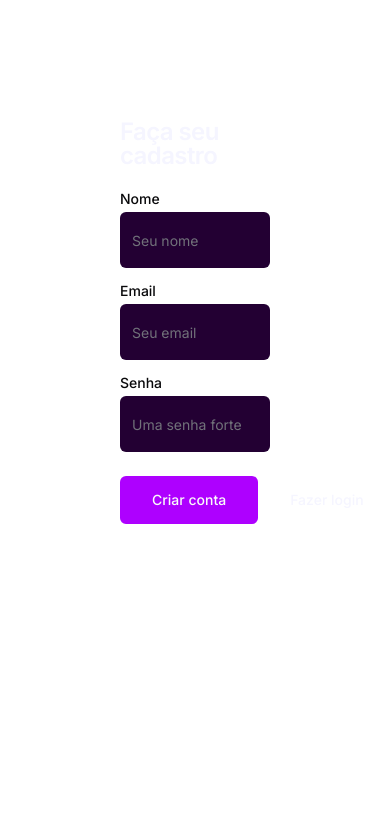
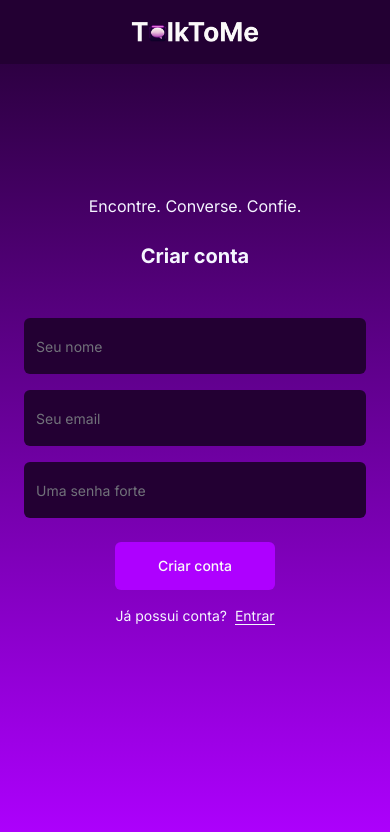
Before and after one commit to brunavarela/TalkToMe, a Next.js app in the folder talk-to-me-project/: page /pages/sign-up in a window 390 px wide. Shown: the top 832 px of the page. Built offline with nearby package versions, Linux system fonts and the light colour scheme.

Commit message:
chore: create sign up page responsiveness

```diff
--- a/talk-to-me-project/src/app/pages/sign-up/page.tsx
+++ b/talk-to-me-project/src/app/pages/sign-up/page.tsx
@@ -1,9 +1,26 @@
 import SignUpForm from "@/modules/auth/components/signup-form";
+import primaryLogo from "../../assets/primary-logo.png";
+import Link from "next/link";
 
 export default function SignUpPage() {
   return (
-    <main className="flex min-h-screen flex-col items-center p-24">
-      <SignUpForm/>
-    </main>
+    <div className="flex flex-col min-h-screen bg-gradient-to-b from-background to-foreground">
+      <nav className="w-full justify-center p-4 absolute flex bg-background z-10">
+        <Link href="/">
+          <img
+            src={primaryLogo.src}
+            className="w-32 lg:w-44"
+            alt="Primary Logo"
+          />
+        </Link>
+      </nav>
+      <main className="flex-grow flex flex-col justify-center items-center md:mt-20">
+        <div className="flex flex-col text-center space-y-6 text-primary mb-12">
+          <span className="md:text-xl">Encontre. Converse. Confie.</span>
+          <h1 className="font-bold text-xl md:text-2xl">Criar conta</h1>
+        </div>
+        <SignUpForm/>
+      </main>
+    </div>
   );
 }
--- a/talk-to-me-project/src/modules/auth/components/signin-form.tsx
+++ b/talk-to-me-project/src/modules/auth/components/signin-form.tsx
@@ -33,7 +33,7 @@ export default function SignInForm() {
         </CardContent>
         <CardFooter className="flex flex-col">
           <Button type="submit">Entrar</Button>
-          <div className="text-primary text-sm mt-4 w-64">
+          <div className="text-primary text-sm mt-4 w-64 text-center">
             <span>
               Ainda não possui conta?
               <Link
--- a/talk-to-me-project/src/modules/auth/components/signup-form.tsx
+++ b/talk-to-me-project/src/modules/auth/components/signup-form.tsx
@@ -14,22 +14,16 @@ import AuthActions from "../actions/auth-actions";
 export default function SignUpForm() {
   return (
     <Card>
-      <CardHeader>
-        <CardTitle>Faça seu cadastro</CardTitle>
-      </CardHeader>
       <form action={AuthActions.createAccount}>
         <CardContent>
           <div className="grid w-full items-center gap-4">
             <div className="flex flex-col space-y-1.5">
-              <Label htmlFor="name">Nome</Label>
               <Input id="name" name="name" placeholder="Seu nome" required />
             </div>
             <div className="flex flex-col space-y-1.5">
-              <Label htmlFor="email">Email</Label>
               <Input id="email" name="email" placeholder="Seu email" required />
             </div>
             <div className="flex flex-col space-y-1.5">
-              <Label htmlFor="password">Senha</Label>
               <Input
                 type="password"
                 id="password"
@@ -40,14 +34,19 @@ export default function SignUpForm() {
             </div>
           </div>
         </CardContent>
-        <CardFooter className="flex justify-between">
+        <CardFooter className="flex flex-col">
           <Button type="submit">Criar conta</Button>
-          <Link
-            href="/pages/sign-in"
-            className={buttonVariants({ variant: "link" })}
-          >
-            Fazer login
-          </Link>
+          <div className="text-primary text-sm mt-4 w-64 text-center">
+            <span>
+              Já possui conta?
+              <Link
+                href="/pages/sign-in"
+                className="ml-2  border-b border-primary"
+              >
+                Entrar
+              </Link>
+            </span>
+          </div>
         </CardFooter>
       </form>
     </Card>
```
